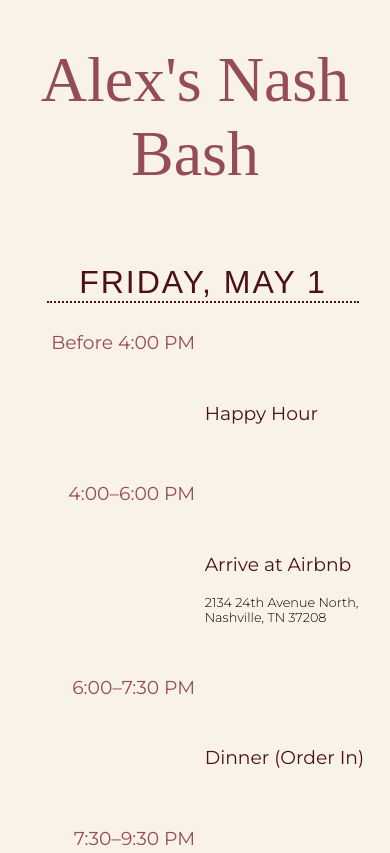
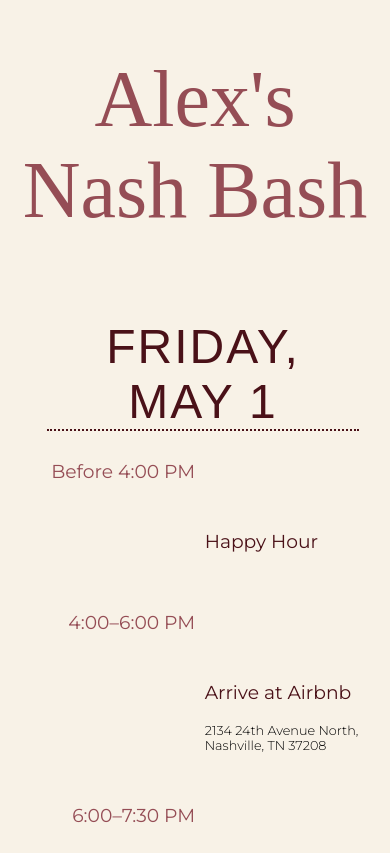
Before and after one commit to magsholes/alexs-nash-bash, a plain HTML site: page index.html in a window 390 px wide. Shown: the top 853 px of the page. Drawn offline with Linux system fonts and the light colour scheme; a web font is replaced by a local one.

Commit message:
Add files via upload

```diff
--- a/style.css
+++ b/style.css
@@ -82,7 +82,7 @@ h3 {
 }
 
 @media screen and (max-width: 992px) {
-    h1 {font-size: 4em;}
-    h2 {font-size: 2em; width: 80%;}
-
+    body {font-size: 1em;}
+    h1 {font-size: 5em;}
+    h2 {font-size: 3em; width: 80%;}
 }
```
